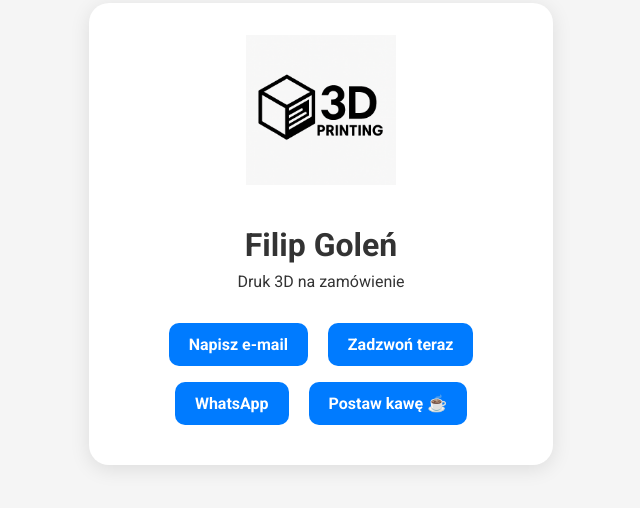
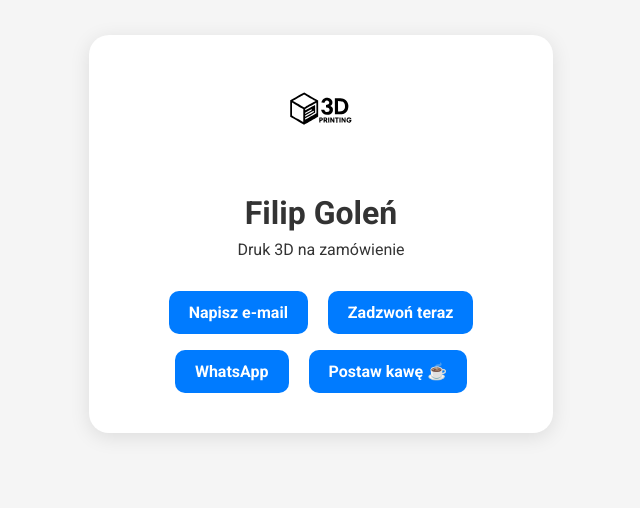
Before and after one commit to fgolen3d/3dprinting, a plain HTML site: page index.html in a window 1280 px wide. Shown: the part 166-674 px from the top of the page, without its empty margins (319-959 px from the left). Drawn offline with Linux system fonts and the light colour scheme.

Commit message:
Update index.html

```diff
--- a/index.html
+++ b/index.html
@@ -60,7 +60,8 @@
 </head>
 <body>
   <div class="card">
-    <img src="logo.png" alt="Logo Golen 3D" class="logo" />
+<!--    <img src="logo.png" alt="Logo Golen 3D" class="logo" /> -->
+    <img src="logo.svg" alt="Logo Golen 3D" class="logo" />
     <h1>Filip Goleń</h1>
     <p>Druk 3D na zamówienie</p>
     <div class="contact-links">
```
